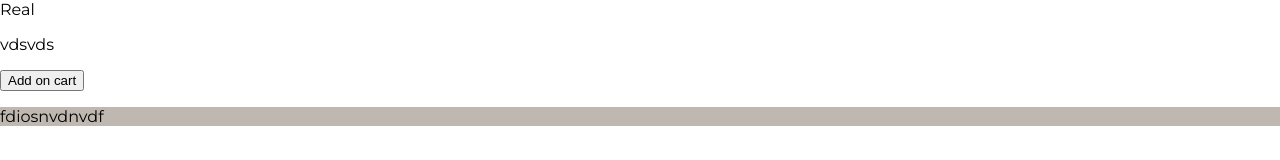
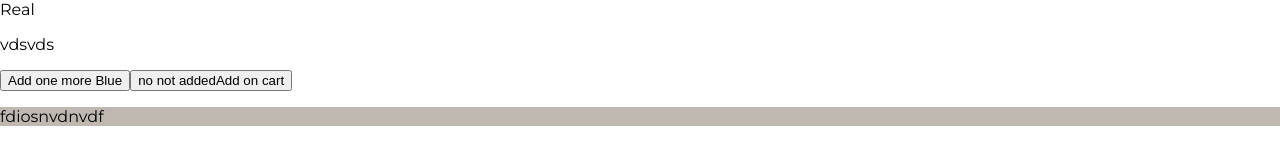
Before and after one commit to Alexou-riri/next-ecommerce-store, a Next.js app: page /Houses/1 in a window 1280 px wide. Shown: the part 547-707 px from the top of the page. Built offline with nearby package versions, Linux system fonts and the light colour scheme.

Commit message:
Update cookies, add button

```diff
--- a/pages/Houses/[houseId].js
+++ b/pages/Houses/[houseId].js
@@ -7,6 +7,28 @@ import { useState } from 'react';
 import { getParsedCookie, setParsedCookie } from '../../util/cookies';
 
 export default function SingleHouse(props) {
+  const [addedArray, setAddedArray] = useState(props.addedHouse);
+  const currentHouseObject = addedArray.find(
+    (cookieObject) => cookieObject.id === props.house.id,
+  );
+
+  function numberCountUp() {
+    console.log('add one more');
+    // get the current cookie value
+    const cookieValue = JSON.parse(Cookies.get('addedHouse') || '[]');
+    // update the value + 1
+    const newCookie = cookieValue.map((cookieObject) => {
+      if (cookieObject.id === props.house.id) {
+        return { ...cookieObject, numbers: cookieObject.number + 1 };
+      } else {
+        return cookieObject;
+      }
+    });
+    // update cookie and state
+    setAddedArray(newCookie);
+    Cookies.set('addedHouse', JSON.stringify(newCookie));
+  }
+
   function toggleHouseAdd(id) {
     console.log(`set the cookie to toggle the id ${id}`);
     // 1 get the value of the cookie
@@ -25,15 +47,16 @@ export default function SingleHouse(props) {
       });
     } else {
       // whennid is not in the array => add item
-      newCookie = [...cookieValue, { id: id }];
+      newCookie = [...cookieValue, { id: id, number: 1 }];
     }
     // 3 set the new value of the cookie
+    setAddedArray(newCookie);
     setParsedCookie('addedHouse', newCookie);
   }
 
   // const [addedHouse, setaddedHouse] = useState(props.house);
   const addedHouse = [{ id: '1' }, { id: '2' }];
-  const houseIsAdded = addedHouse.some((AddedObject) => {
+  const houseIsAdded = addedArray.some((AddedObject) => {
     return AddedObject.id === props.house.id;
   });
 
@@ -53,8 +76,11 @@ export default function SingleHouse(props) {
       <div>{props.house.type}</div>
       <p>vdsvds</p>
 
+      <button onClick={() => numberCountUp()}>
+        Add one more {currentHouseObject ? currentHouseObject.number : 'Blue'}
+      </button>
       <button onClick={() => toggleHouseAdd(props.house.id)}>
-        {' '}
+        {houseIsAdded ? 'yes' : 'no not added'}
         Add on cart
       </button>
       {/* <div>{props.description}</div> */}
@@ -67,11 +93,7 @@ export function getServerSideProps(context) {
   console.log('db', housesDatabase);
 
   const matchingHouse = housesDatabase.find((house) => {
-    if (house.id === houseId) {
-      return true;
-    } else {
-      return false;
-    }
+    return house.id === houseId;
   });
 
   const addedHouseOncookies = context.req.cookies.addedHouse || [];
```
